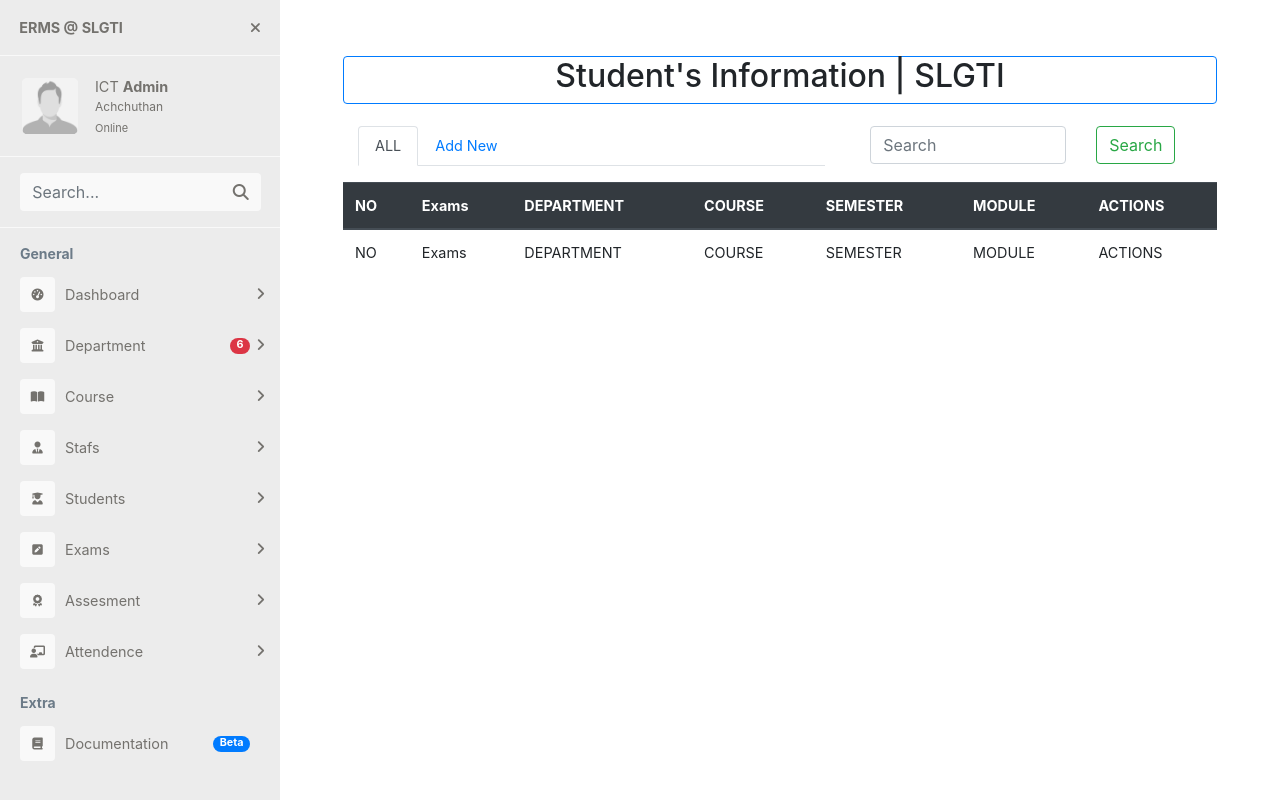
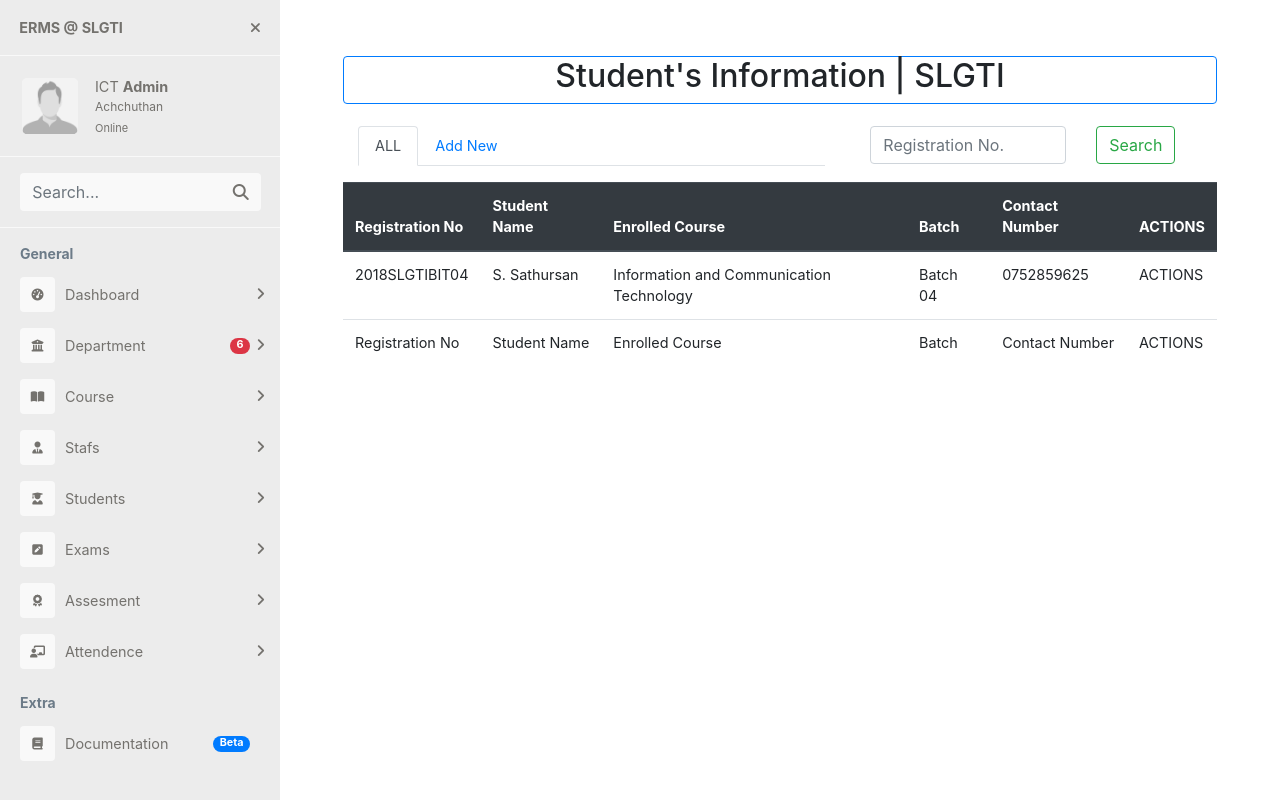
Before and after one commit to ictslgti/ERMS, a PHP site: page /students.php in a window 1280 px wide. Run offline with PHP 8.4, Linux system fonts and the light colour scheme; some libraries are stand-ins or nearby versions.

Commit message:
view student details

```diff
--- a/students.php
+++ b/students.php
@@ -46,7 +46,7 @@ $description = "Online Examination Result Management System (ERMS)-SLGTI";
                 </div>
                 </div>
                 <div class='col-3'>
-                <input class="form-control mr-sm-2" type="search" placeholder="Search" aria-label="Search">
+                <input class="form-control mr-sm-2" type="search" placeholder="Registration No." aria-label="Search">
                 </div>
                 <div class='col-2'>
                 <button class="btn btn-outline-success my-2 my-sm-0" type="submit">Search</button>
@@ -59,21 +59,27 @@ $description = "Online Examination Result Management System (ERMS)-SLGTI";
                     <table class='table align-middle '>
                     <thead class='thead-dark'>
                         <tr>
-                            <th scope='col'>NO</th>
-                            <th scope='col'>Exams</th>
-                            <th scope='col'>DEPARTMENT</th>
-                            <th scope='col'>COURSE</th>
-                            <th scope='col'>SEMESTER</th>
-                            <th scope='col'>MODULE</th>
+                            <th scope='col'>Registration No</th>
+                            <th scope='col'>Student Name</th>
+                            <th scope='col'>Enrolled Course</th>
+                            <th scope='col'>Batch</th>
+                            <th scope='col'>Contact Number</th>
                             <th scope='col'>ACTIONS</th>
                         </tr>
                         <tr>
-                            <td scope='col'>NO</td>
-                            <td scope='col'>Exams</td>
-                            <td scope='col'>DEPARTMENT</td>
-                            <td scope='col'>COURSE</td>
-                            <td scope='col'>SEMESTER</td>
-                            <td scope='col'>MODULE</td>
+                            <td scope='col'>2018SLGTIBIT04</td>
+                            <td scope='col'>S. Sathursan</td>
+                            <td scope='col'>Information and Communication Technology</td>
+                            <td scope='col'>Batch 04</td>
+                            <td scope='col'>0752859625</td>
+                            <td scope='col'>ACTIONS</td>
+                        </tr>
+                        <tr>
+                            <td scope='col'>Registration No</td>
+                            <td scope='col'>Student Name</td>
+                            <td scope='col'>Enrolled Course</td>
+                            <td scope='col'>Batch</td>
+                            <td scope='col'>Contact Number</td>
                             <td scope='col'>ACTIONS</td>
                         </tr>
                     </thead>
```
